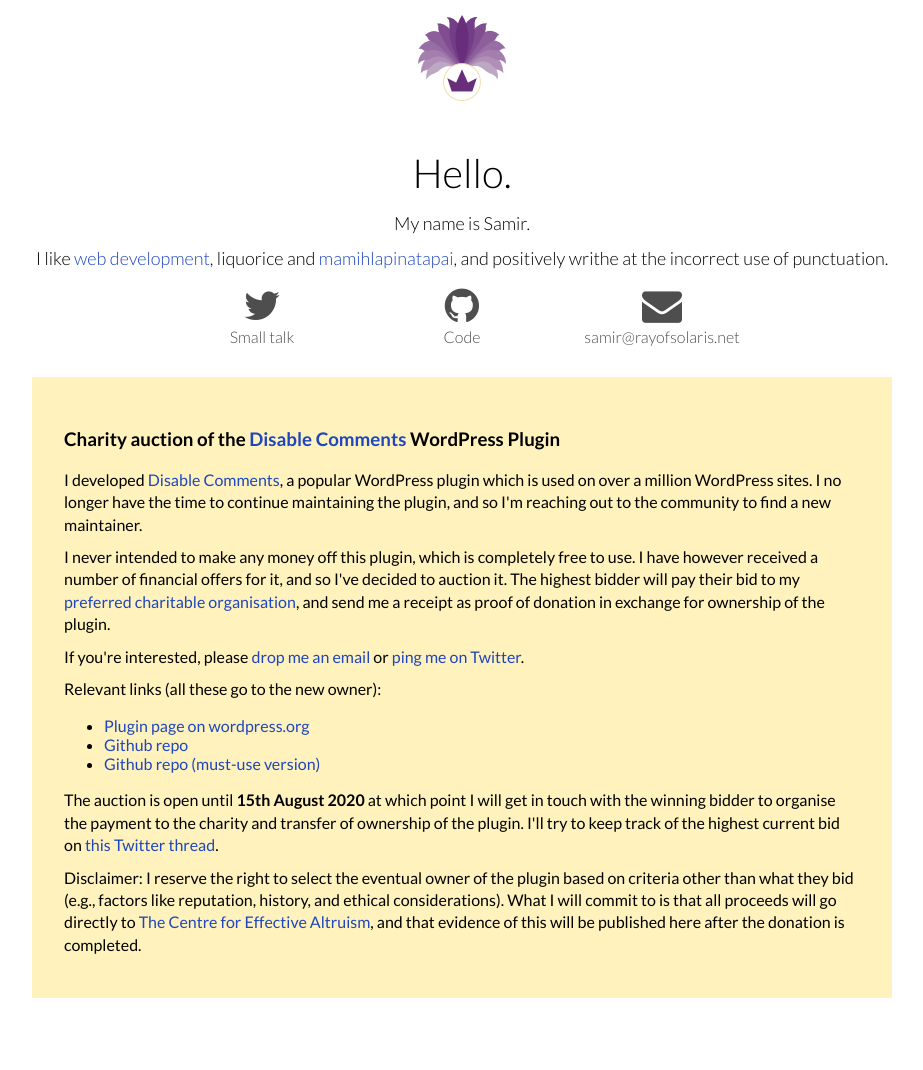
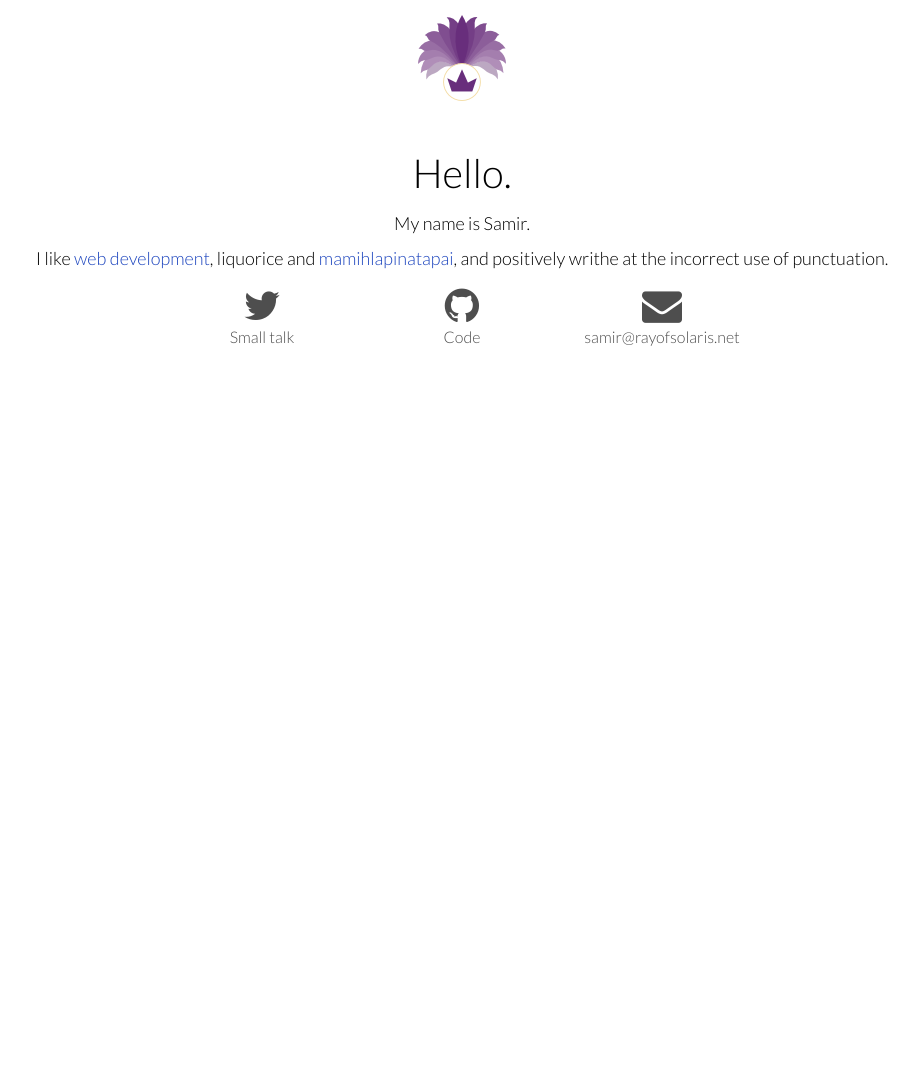
Before and after one commit to solarissmoke/solarissmoke.github.io, a Jekyll site: the page built from index.html, in a window 1280 px wide. Shown: the whole page, without its empty margins (178-1101 px from the left). Built offline with Jekyll 4.4.1, drawn with Linux system fonts in a browser that asks for light colours; nearby versions of some CDN libraries; the list of posts is cut into pages by our own code; after the commit the page ends 900 px from its top, so only the background shows below that.

Commit message:
Remove temporary ontent related to charity auction of WordPress plugin.

```diff
--- a/index.html
+++ b/index.html
@@ -13,22 +13,3 @@ layout: default
     <li><a href="https://github.com/solarissmoke" title="Github"><i class="fa fa-github"></i> <small>Code</small></a>
     <li><a href="mailto&#58;s&#97;mi&#37;7&#50;%4&#48;%7&#50;ay%6Ffs&#37;6F%6C&#97;r&#105;s&#46;&#110;et" title="Email"><i class="fa fa-envelope"></i> <small>&#115;&#97;mi&#114;&#64;rayo&#102;solaris&#46;net</small></a>
 </ul>
-
-
-<div class="alert">
-    <h3>Charity auction of the <a href="https://wordpress.org/plugins/disable-comments/">Disable Comments</a> WordPress Plugin</h3>
-
-    <p>I developed <a href="https://wordpress.org/plugins/disable-comments/">Disable Comments</a>, a popular WordPress plugin which is used on over a million WordPress sites. I no longer have the time to continue maintaining the plugin, and so I'm reaching out to the community to find a new maintainer.</p>
-    <p>I never intended to make any money off this plugin, which is completely free to use. I have however received a number of financial offers for it, and so I've decided to auction it. The highest bidder will pay their bid to my <a href="https://www.centreforeffectivealtruism.org/">preferred charitable organisation</a>, and send me a receipt as proof of donation in exchange for ownership of the plugin.</p>
-    <p>If you're interested, please <a href="mailto&#58;s&#97;mi&#37;7&#50;%4&#48;%7&#50;ay%6Ffs&#37;6F%6C&#97;r&#105;s&#46;&#110;et" title="Email">drop me an email</a> or <a href="twitter.com/solaris_smoke/">ping me on Twitter</a>.</p>
-    <p>Relevant links (all these go to the new owner):</p>
-    <ul>
-        <li><a href="https://wordpress.org/plugins/disable-comments/">Plugin page on wordpress.org</a></li>
-        <li><a href="https://github.com/solarissmoke/disable-comments">Github repo</a></li>
-        <li><a href="https://github.com/solarissmoke/disable-comments-mu">Github repo (must-use version)</a></li>
-    </ul>
-
-    <p>The auction is open until <strong>15th August 2020</strong> at which point I will get in touch with the winning bidder to organise the payment to the charity and transfer of ownership of the plugin. I'll try to keep track of the highest current bid on <a href="https://twitter.com/solaris_smoke/status/1289438192110690305">this Twitter thread</a>.</p>
-
-    <p>Disclaimer: I reserve the right to select the eventual owner of the plugin based on criteria other than what they bid (e.g., factors like reputation, history, and ethical considerations). What I will commit to is that all proceeds will go directly to <a href="https://www.centreforeffectivealtruism.org/">The Centre for Effective Altruism</a>, and that evidence of this will be published here after the donation is completed.</p>
-</div>
```
